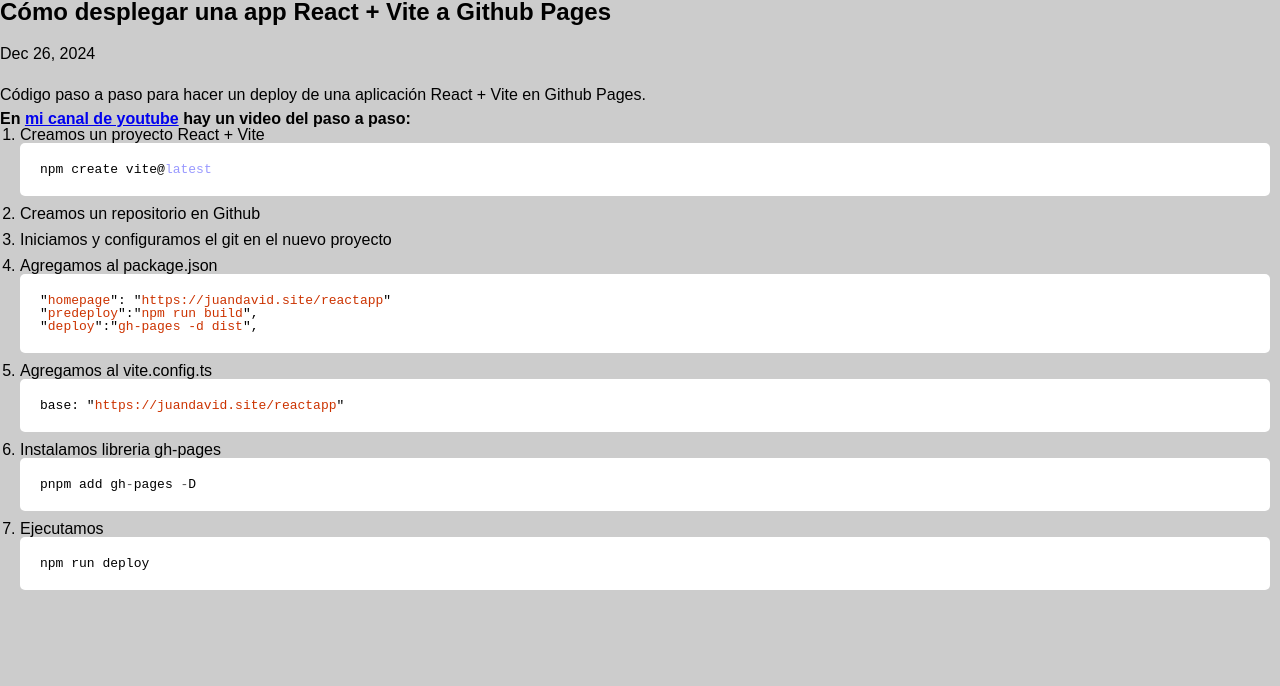
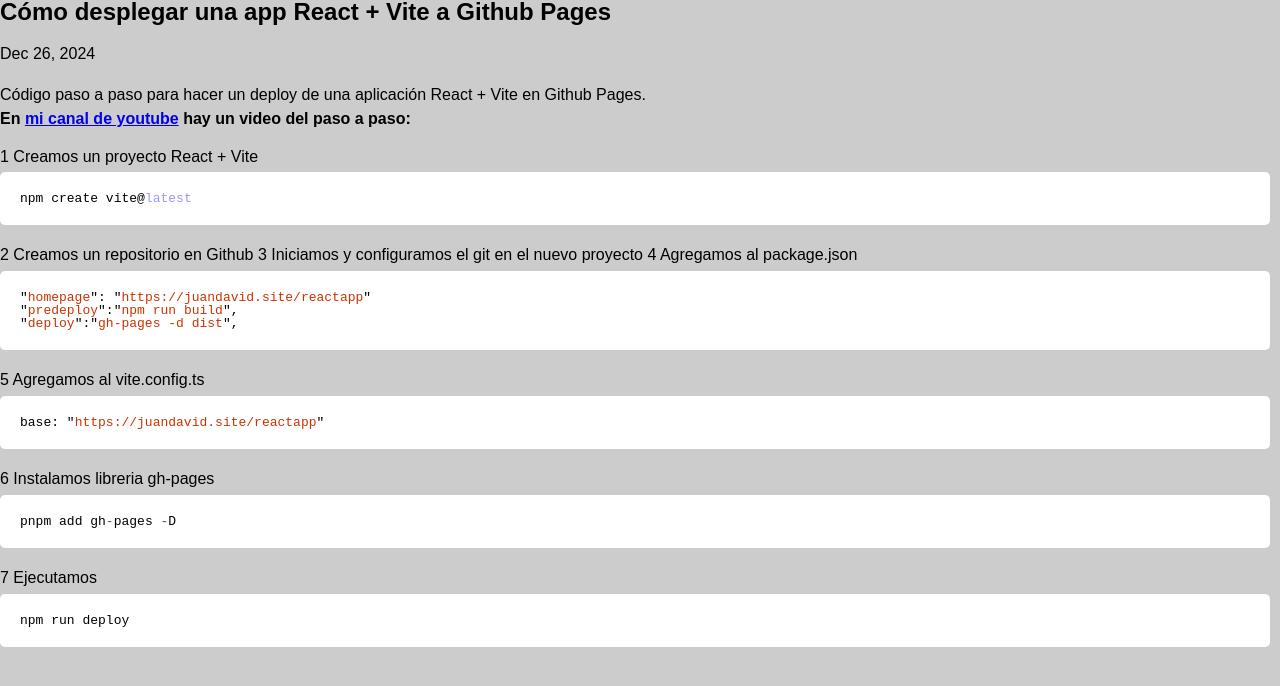
Before and after one commit to codigo8a/codigo8a.github.io, a Jekyll site: the page built from _posts/2024-12-26-deploy-react-app-github.md, in a window 1280 px wide. Shown: the top 686 px of the page. Built offline with Jekyll 4.4.1, drawn with Linux system fonts in a browser that asks for light colours; nearby versions of some CDN libraries.

Commit message:
Update 2024-12-26-deploy-react-app-github.md

````diff
--- a/_posts/2024-12-26-deploy-react-app-github.md
+++ b/_posts/2024-12-26-deploy-react-app-github.md
@@ -11,32 +11,31 @@
 
 En <a target="_blank" href="{{ page.youtube }}">mi canal de youtube</a> hay un video del paso a paso:
 ---
-
-1. Creamos un proyecto React + Vite
+1 Creamos un proyecto React + Vite
 ```react
 npm create vite@latest
 ```
 
-2. Creamos un repositorio en Github
-3. Iniciamos y configuramos el git en el nuevo proyecto
-4. Agregamos al package.json
+2 Creamos un repositorio en Github
+3 Iniciamos y configuramos el git en el nuevo proyecto
+4 Agregamos al package.json
 ```react
 "homepage": "https://juandavid.site/reactapp"
 "predeploy":"npm run build",
 "deploy":"gh-pages -d dist",
 ```
 
-5. Agregamos al vite.config.ts
+5 Agregamos al vite.config.ts
 ```react
 base: "https://juandavid.site/reactapp"
 ```
 
-6. Instalamos libreria gh-pages
+6 Instalamos libreria gh-pages
 ```react
 pnpm add gh-pages -D
 ```
 
-7. Ejecutamos
+7 Ejecutamos
 ```react
 npm run deploy
 ```
````
